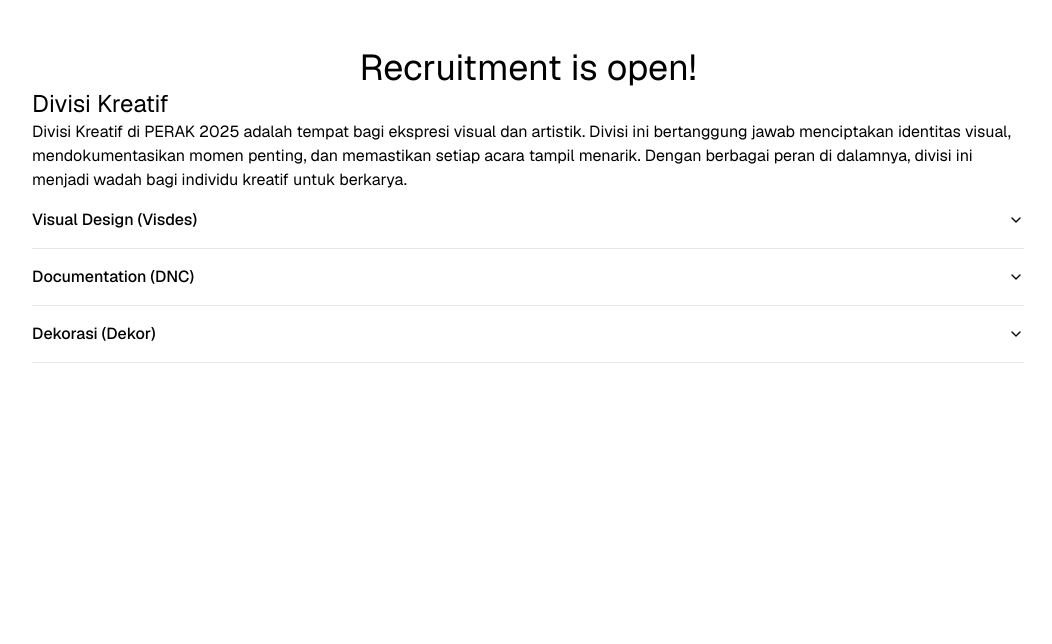
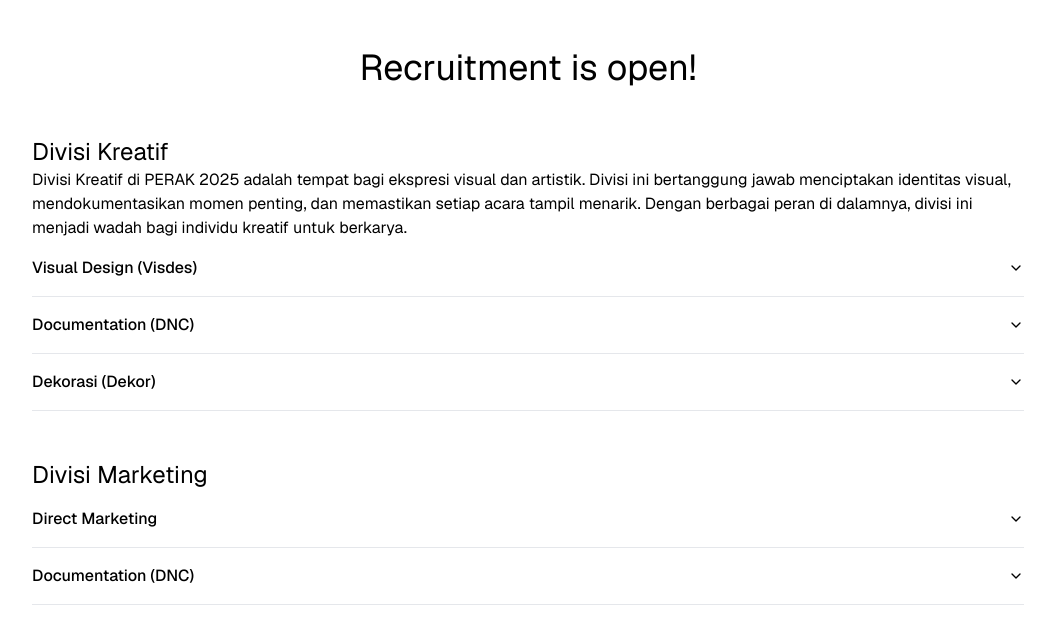
Before and after one commit to Pesta-Rakyat-Fasilkom/casper, a Next.js app: page / in a window 1280 px wide. Shown: the top 644 px of the page, without its empty margins (112-1164 px from the left). Built offline with nearby package versions, Linux system fonts and the light colour scheme.

Commit message:
feat: marketing division

```diff
--- a/modules/recruitment/elements/creative.tsx
+++ b/modules/recruitment/elements/creative.tsx
@@ -19,7 +19,7 @@
         <AccordionItem value="documentation-dnc">
           <AccordionTrigger>Documentation (DNC)</AccordionTrigger>
           <AccordionContent>
-            Deskripsi Divisi 2
+            DNC mendokumentasikan setiap momen penting Perak 2025 melalui foto, video, dan laporan tertulis. DNC memastikan semua dokumentasi tersusun rapi untuk publikasi dan arsip.
           </AccordionContent>
         </AccordionItem>
         <AccordionItem value="documentation-dnc">
--- /dev/null
+++ b/modules/recruitment/elements/marketing.tsx
@@ -0,0 +1,28 @@
+import { Accordion, AccordionContent, AccordionItem, AccordionTrigger } from "@/components/ui/accordion";
+
+export const Marketing = () => {
+  return (
+    <div>
+      <h2 className="text-2xl">Divisi Marketing</h2>
+
+      <Accordion type="single">
+        <AccordionItem value="visual-design-visdes">
+          <AccordionTrigger>Direct Marketing</AccordionTrigger>
+          <AccordionContent>
+            As a direct marketer, we only bring joy and excitement to PERAK! Divisi Direct Marketing (DRM) bertugas untuk meramaikan PERAK; berkesempatan untuk berperan sebagai MC, membuat konten menarik untuk liga dan berbagai mata acara, serta memasarkan PERAK ke internal maupun eksternal Fasilkom UI. Sebagai staff, kamu akan dibimbing untuk mengasah keterampilan komunikasi dan kreativitas, sehingga tidak hanya berkontribusi, tetapi juga berkembang bersama.
+            <br />
+            Dengan kreativitas pemasaran yang inovatif, kita akan berusaha untuk memperluas jangkauan dan awareness tentang PERAK 2025!
+          </AccordionContent>
+        </AccordionItem>
+        <AccordionItem value="documentation-dnc">
+          <AccordionTrigger>Documentation (DNC)</AccordionTrigger>
+          <AccordionContent>
+            What’s an event without the hype? That’s where we come in! Di divisi Strategic Marketing (SGM), kita yang memastikan PERAK selalu jadi topik hangat! Dari bikin caption catchy, nge-live report keseruan acara, sampai nge-blast info penting ke semua peserta, kita yang pegang kendali! Di sini, kamu bakal belajar seni komunikasi digital, ngasah skill copywriting, dan jadi tangan kanan utama dalam publikasi acara.
+            <br />
+            Kalau suka dunia media sosial, marketing, atau sekadar pengen eksplorasi gimana caranya bikin orang tertarik lewat kata-kata, SGM PERAK 2025 tempat yang pas buat kamu!
+          </AccordionContent>
+        </AccordionItem>
+      </Accordion>
+    </div>
+  );
+};
--- a/modules/recruitment/index.tsx
+++ b/modules/recruitment/index.tsx
@@ -1,12 +1,14 @@
 "use client";
 
 import { Creative } from "./elements/creative";
+import { Marketing } from "./elements/marketing";
 
 export const Recruitment = () => {
   return (
-    <div className="mx-auto px-4 my-12 max-w-5xl">
+    <div className="mx-auto px-4 my-12 max-w-5xl flex flex-col gap-12">
       <h1 className="text-4xl text-center">Recruitment is open!</h1>
       <Creative />
+      <Marketing />
     </div>
   );
 }
```
